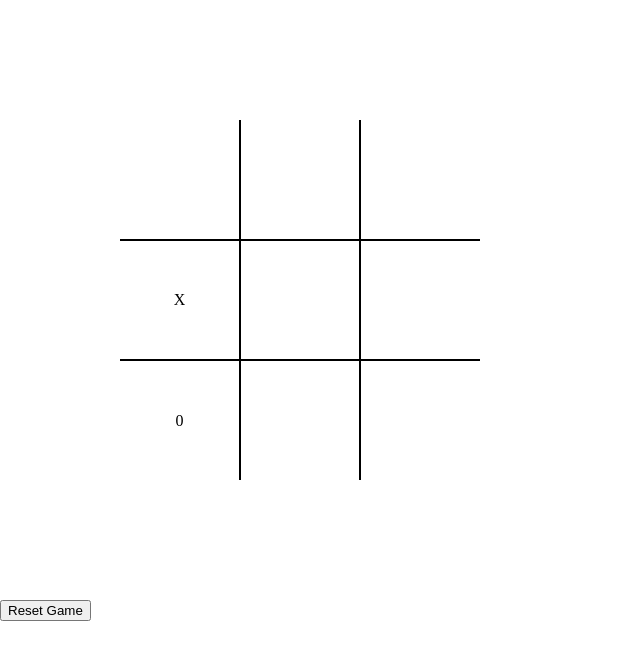
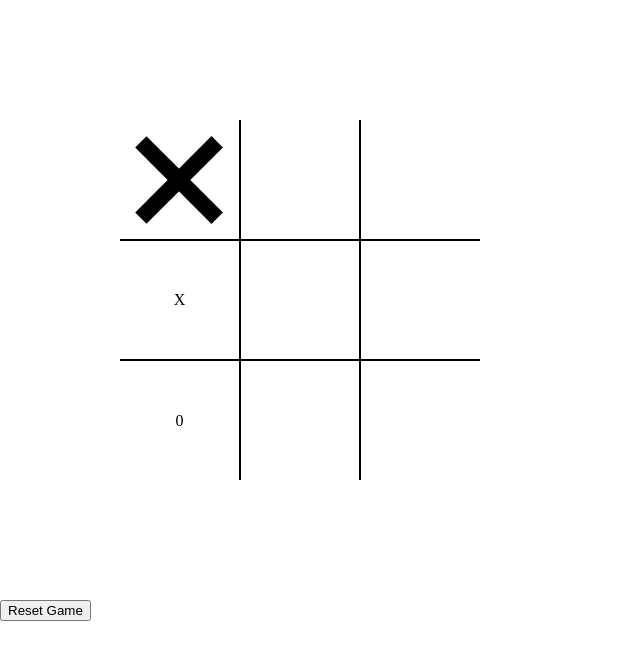
Before and after one commit to ArielPrez/Cat-s-Game, an Angular app: page / in a window 1280 px wide. Shown: the top 660 px of the page, without its empty margins (0-640 px from the left). Built offline with nearby package versions, Linux system fonts and the light colour scheme.

Commit message:
x mark effect

```diff
--- a/src/app/app.component.html
+++ b/src/app/app.component.html
@@ -1,5 +1,5 @@
 <div class="board" id="board">
-  <div class="cell" data-cell></div>
+  <div class="cell x" data-cell></div>
   <div class="cell" data-cell></div>
   <div class="cell" data-cell></div>
   <div class="cell" data-cell>X</div>
--- a/src/app/app.component.scss
+++ b/src/app/app.component.scss
@@ -1,3 +1,25 @@
+
+.board {
+  width: 600px;
+  height: 600px;
+  display: grid;
+  justify-content: center;
+  align-content: center;
+  justify-items: center;
+  align-items: center;
+  grid-template-columns: repeat(3, auto);
+}
+
+.cell {
+  width: var(--cell-size);
+  height: var(--cell-size);
+  border: 1px solid black;
+  display: flex;
+  justify-content: center;
+  align-items: center;
+  position: relative;
+  cursor: pointer;
+}
 
 .cell:first-child,
 .cell:nth-child(2),
@@ -29,3 +51,29 @@ border-top: none;
 .cell.circle::before {
   background-color: black;
 }
+
+.board.x .cell:not(.x):not(.circle):hover::before
+.board.x .cell:not(.x).cell:not(.circle):hover::after,
+.board.circle .cell:not(.x):not(.circle):hover::before {
+  background-color: lightgray;
+}
+
+.cell.x::before,
+.cell.x::after,
+.board.x .cell:not(.x):not(.circle):hover::before,
+.board.x .cell:not(.x):not(.circle):hover::after {
+  content: '';
+  position: absolute;
+  width: calc(var(--mark-size) * 0.15);
+  height: var(--mark-size);
+}
+
+.cell.x::before,
+.board.x .cell:not(.x):not(.circle):hover::before {
+  transform: rotate(45deg);
+}
+
+.cell.x::after,
+.board.x .cell:not(.x):not(.circle):hover::after {
+  transform: rotate(-45deg);
+}
--- a/src/styles.scss
+++ b/src/styles.scss
@@ -12,25 +12,3 @@
 body {
   margin: 0px;
 }
-
-.board {
-  width: 600px;
-  height: 600px;
-  display: grid;
-  justify-content: center;
-  align-content: center;
-  justify-items: center;
-  align-items: center;
-  grid-template-columns: repeat(3, auto);
-}
-
-.cell {
-  width: var(--cell-size);
-  height: var(--cell-size);
-  border: 1px solid black;
-  display: flex;
-  justify-content: center;
-  align-items: center;
-  position: relative;
-  cursor: pointer;
-}
```
